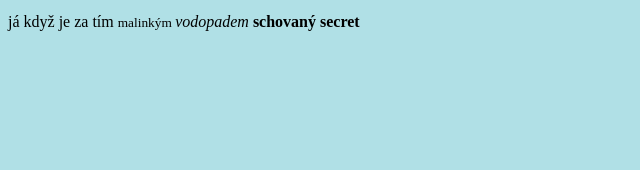
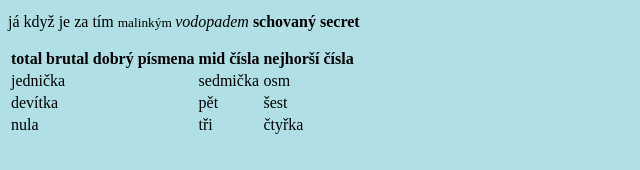
Before and after one commit to gyarab/2024_WA_INF1_jakovec_static, a plain HTML site: page oj.html in a window 1280 px wide. Shown: the part 236-406 px from the top of the page, without its empty margins (0-640 px from the left). Drawn offline with Linux system fonts and the light colour scheme.

Commit message:
tabulka added

```diff
--- a/oj.html
+++ b/oj.html
@@ -15,5 +15,28 @@
     <p>
         já když je za tím <small> malinkým </small> <i>vodopadem</i> <b>schovaný secret</b>
     </p>
+
+    <table>
+        <tr>
+          <th>total brutal dobrý písmena</th>
+          <th>mid čísla</th>
+          <th>nejhorší čísla</th>
+        </tr>
+        <tr>
+          <td>jednička</td>
+          <td>sedmička</td>
+          <td>osm</td>
+        </tr>
+        <tr>
+            <td>devítka</td>
+            <td>pět</td>
+            <td>šest</td>
+          </tr>
+          <tr>
+            <td>nula</td>
+            <td>tři</td>
+            <td>čtyřka</td>
+          </tr>
+      </table>
 </body>
 </html>
```
